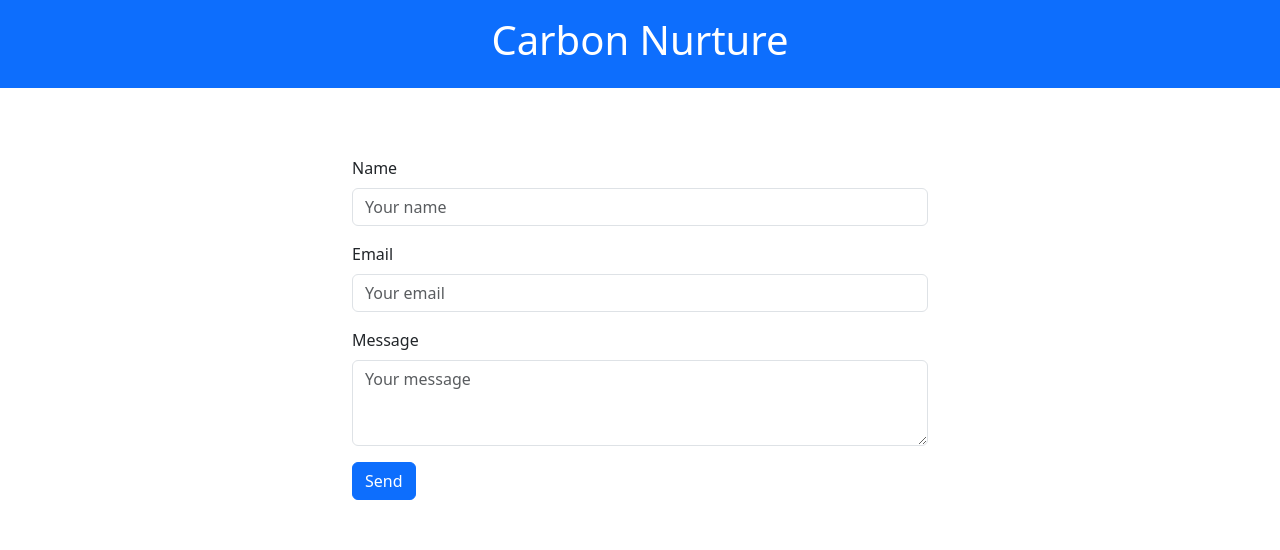
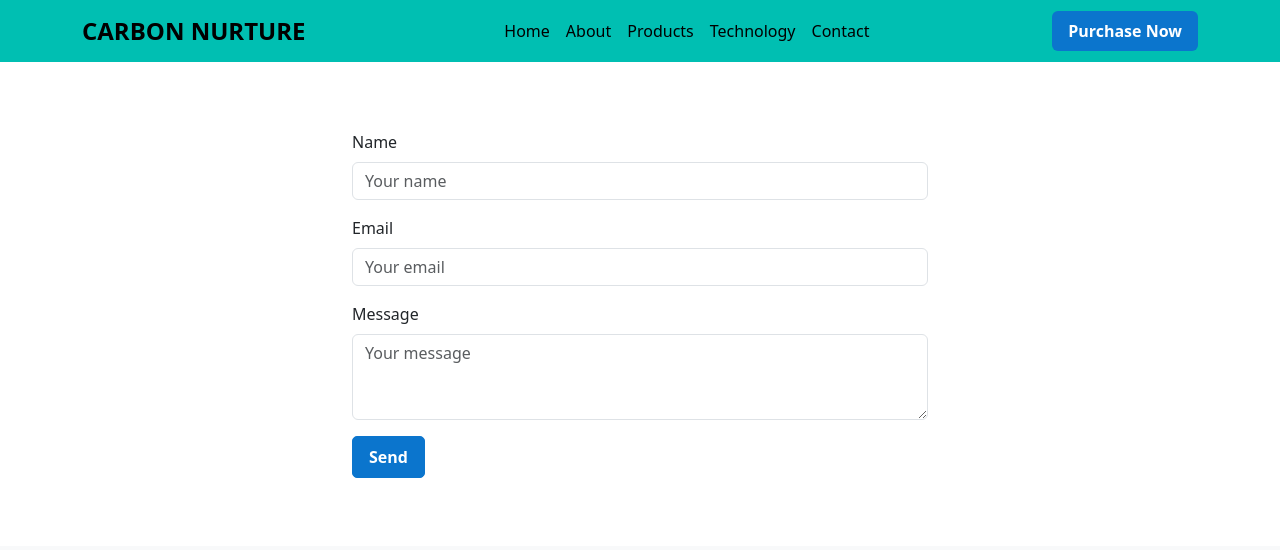
Before and after one commit to lopezdeniz/carbon_Nurture_vueJs, a Vue app: page / in a window 1280 px wide. Shown: the top 550 px of the page. Built offline with nearby package versions, Linux system fonts and the light colour scheme.

Commit message:
Updated Purchase Now button text color to black using custom class without affecting Bootstrap styles"

```diff
--- a/src/components/Footer.vue
+++ b/src/components/Footer.vue
@@ -189,12 +189,12 @@
     border: 1px solid #ced4da;
   }
   .subscribe-form .form-control.submit {
-    background: #007bff;
+    background: #0B75CD;
     color: #fff;
     border: none;
   }
   .subscribe-form .form-control.submit:hover {
-    background: #0056b3;
+    background: #64b1ef;
   }
   .text-success {
     color: #28a745;
--- a/src/components/Form.vue
+++ b/src/components/Form.vue
@@ -34,7 +34,8 @@
           required
         ></textarea>
       </div>
-      <button type="submit" class="btn btn-primary">Send</button>
+      <button type="submit" class="btn btn-primary custom-btn">Send</button>
+
     </form>
 
     <div v-if="responseMessage" :class="{ 'text-success': isSuccess, 'text-danger': !isSuccess }" class="mt-3">
@@ -100,4 +101,22 @@ export default {
 .text-danger {
   color: #dc3545; /* Цвет для сообщения об ошибке */
 }
+
+.custom-btn {
+  background-color: #0b75cd; /* Set the background color */
+  border-color: #0b75cd; /* Set the border color */
+  color: white; /* Text color */
+  padding: 0.5rem 1rem;
+  font-size: 1rem;
+  font-weight: bold;
+  border-radius: 5px;
+  transition: background-color 0.3s ease, border-color 0.3s ease;
+}
+
+.custom-btn:hover {
+  background-color: #085a9c; /* Slightly darker shade for hover */
+  border-color: #085a9c;
+  color: white;
+}
+
 </style>
--- a/src/components/Header.vue
+++ b/src/components/Header.vue
@@ -1,8 +1,45 @@
 <template>
-  <header class="bg-primary text-white py-3">
-    <div class="container">
-      <h1>Carbon Nurture</h1>
-    </div>
+  <header>
+    <nav class="navbar navbar-expand-lg" style="background-color: #00BFB2;"> <!-- Header Color -->
+      <div class="container">
+        <!-- Logo -->
+        <a class="navbar-brand text-uppercase" href="#">Carbon Nurture</a>
+        <!-- Toggle Button for Mobile -->
+        <button
+          class="navbar-toggler"
+          type="button"
+          data-bs-toggle="collapse"
+          data-bs-target="#navbarNav"
+          aria-controls="navbarNav"
+          aria-expanded="false"
+          aria-label="Toggle navigation"
+        >
+          <span class="navbar-toggler-icon"></span>
+        </button>
+        <!-- Navigation Links -->
+        <div class="collapse navbar-collapse" id="navbarNav">
+          <ul class="navbar-nav mx-auto">
+            <li class="nav-item">
+              <a class="nav-link active" aria-current="page" href="#">Home</a>
+            </li>
+            <li class="nav-item">
+              <a class="nav-link" href="#">About</a>
+            </li>
+            <li class="nav-item">
+              <a class="nav-link" href="#">Products</a>
+            </li>
+            <li class="nav-item">
+              <a class="nav-link" href="#">Technology</a>
+            </li>
+            <li class="nav-item">
+              <a class="nav-link" href="#">Contact</a>
+            </li>
+          </ul>
+          <!-- CTA Button -->
+          <a href="#" class="btn btn-primary">Purchase Now</a>
+        </div>
+      </div>
+    </nav>
   </header>
 </template>
 
@@ -13,7 +50,34 @@ export default {
 </script>
 
 <style scoped>
-header {
-  text-align: center;
+/* Logo Styles */
+.navbar-brand {
+  font-size: 1.5rem;
+  font-weight: bold;
+  color: #000000; /* Logo Color */
+}
+.navbar-brand:hover {
+  color: #f8f9fa; /* Lighter Shade on Hover */
+}
+
+/* Navigation Link Styles */
+.nav-link {
+  color: #000000; /* Link Color */
+  font-weight: 500;
+  transition: color 0.3s ease;
+}
+.nav-link:hover {
+  color: #0B6E4F; /* Hover Color */
+}
+
+/* Button Styles */
+.btn-primary {
+  background-color: #0B75CD; /* Custom Button Color */
+  border: none;
+  font-weight: bold;
+  padding: 0.5rem 1rem;
+}
+.btn-primary:hover {
+  background-color: #0056b3; /* Darker Shade on Hover */
 }
 </style>
```
